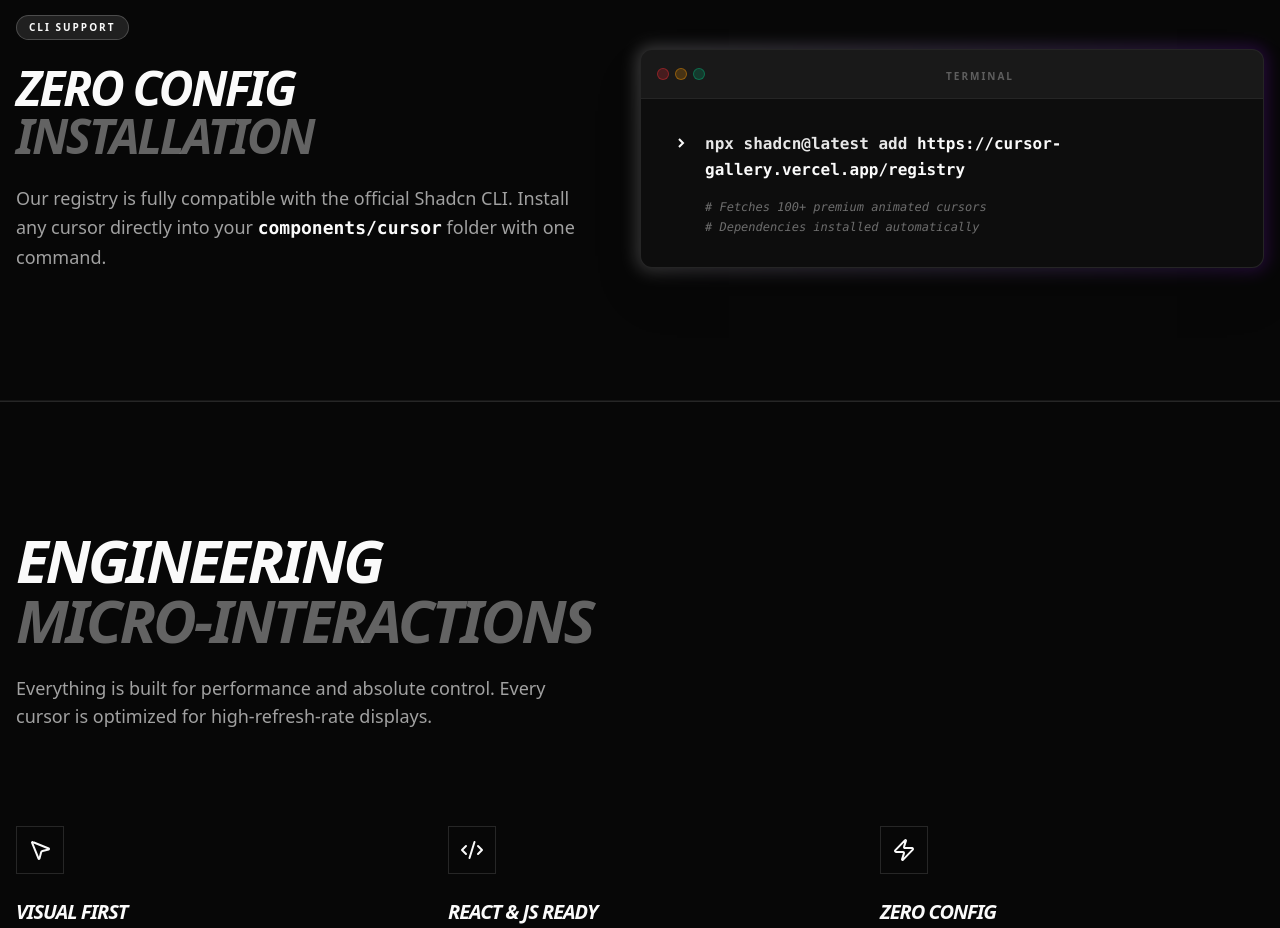
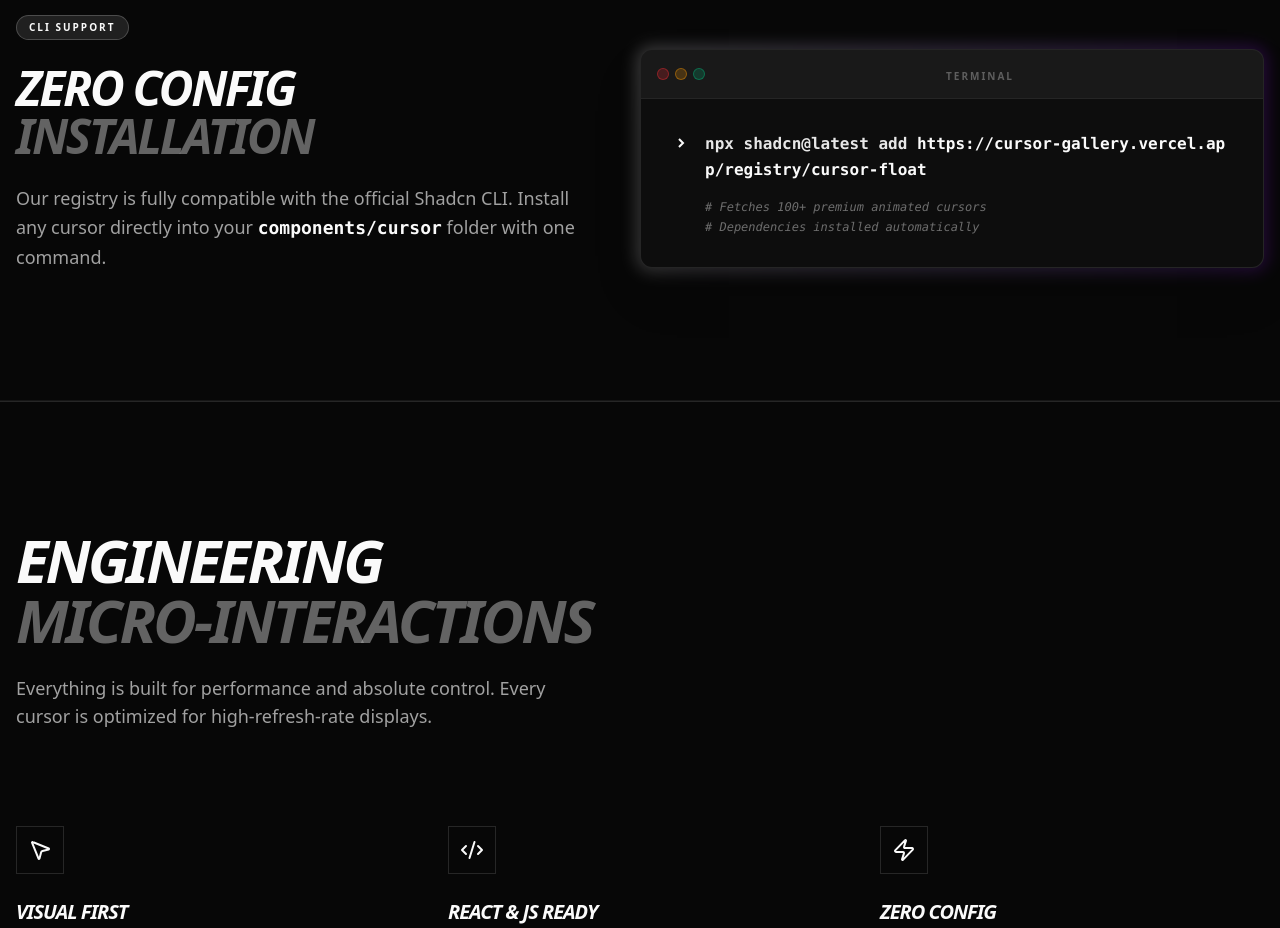
Before and after one commit to AadiXC0DE/cursor-gallery, a Next.js app: page / in a window 1280 px wide. Shown: the part 3340-4268 px from the top of the page. Built offline with nearby package versions, Linux system fonts and the light colour scheme.

Commit message:
fix: shadcn cli

```diff
--- a/src/app/page.tsx
+++ b/src/app/page.tsx
@@ -81,8 +81,8 @@ export default function Home() {
                                             </svg>
                                         </span>
                                         <div className="space-y-4">
-                                            <p className="text-white/90 leading-relaxed font-bold">
-                                                npx shadcn@latest add <span className="text-primary">https://cursor-gallery.vercel.app/registry</span>
+                                            <p className="text-white/90 leading-relaxed font-bold break-all">
+                                                npx shadcn@latest add <span className="text-primary">https://cursor-gallery.vercel.app/registry/cursor-float</span>
                                             </p>
                                             <div className="space-y-1">
                                                 <p className="text-white/40 text-xs italic"># Fetches 100+ premium animated cursors</p>
--- a/src/components/gallery/cursor-detail-dialog.tsx
+++ b/src/components/gallery/cursor-detail-dialog.tsx
@@ -231,7 +231,7 @@ export function CursorDetailDialog({ cursor, isOpen, onClose }: CursorDetailDial
                     <span className="text-[10px] font-black uppercase tracking-widest text-foreground">Shadcn CLI Install</span>
                   </div>
                   <button
-                    onClick={() => handleCopy(`npx shadcn@latest add https://cursor-gallery.vercel.app/registry/${cursor.id}`)}
+                    onClick={() => handleCopy(`npx shadcn@latest add https://cursor-gallery.vercel.app/registry/cursor-${cursor.id}`)}
                     className="group flex items-center gap-3 px-4 py-2.5 rounded-xl bg-[#0d0d0d] border border-white/10 hover:border-primary/50 transition-all text-left w-full shadow-xl"
                   >
                     <div className="w-8 h-8 rounded bg-white/5 flex items-center justify-center text-primary">
@@ -239,7 +239,7 @@ export function CursorDetailDialog({ cursor, isOpen, onClose }: CursorDetailDial
                     </div>
                     <div className="flex-1 min-w-0">
                       <p className="text-[11px] font-black text-white/90 uppercase tracking-wider">Quick Install</p>
-                      <p className="text-[10px] text-primary font-mono truncate">npx shadcn add {cursor.id}</p>
+                      <p className="text-[10px] text-primary font-mono truncate">npx shadcn add .../registry/cursor-{cursor.id}</p>
                     </div>
                     <Copy className="w-3.5 h-3.5 text-white/30 group-hover:text-primary transition-colors shrink-0" />
                   </button>
```
